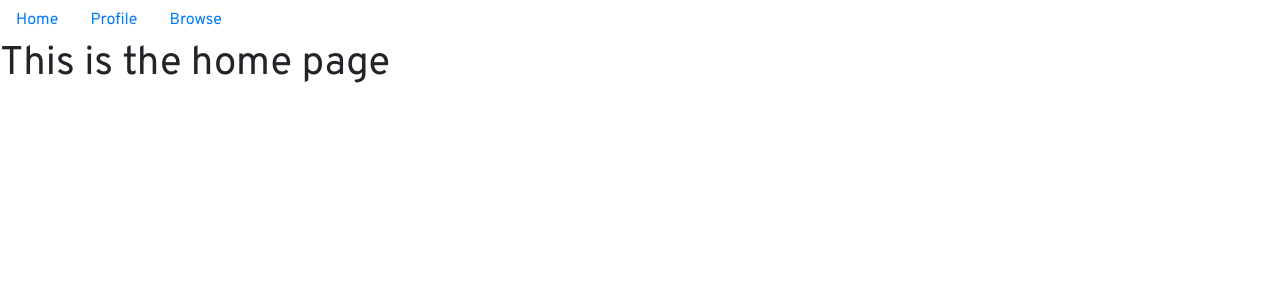
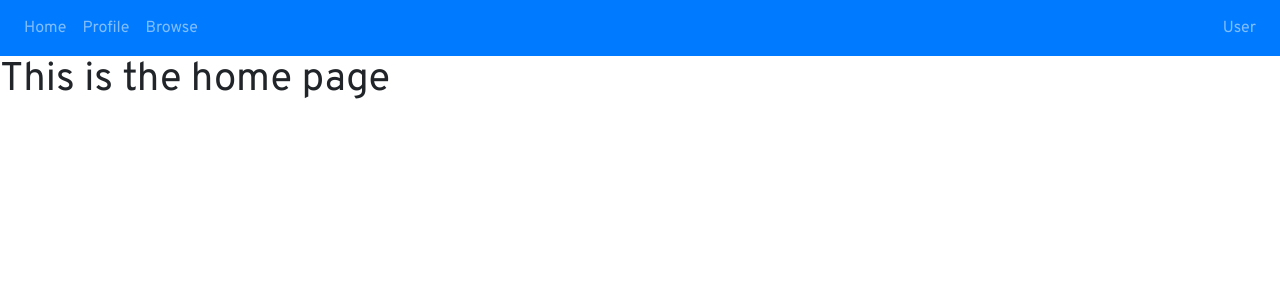
Before and after one commit to Eelsvek/hyojo-app, a Vue app: page / in a window 1280 px wide. Shown: the top 300 px of the page. Built offline with nearby package versions, Linux system fonts and the light colour scheme.

Commit message:
use navbar for main-nav

```diff
--- a/src/components/Navigation/MainMenu.vue
+++ b/src/components/Navigation/MainMenu.vue
@@ -1,9 +1,14 @@
 <template>
-  <b-nav>
-    <b-nav-item v-for="item in navItems" :key="item.id">
-      <router-link :to="item.url">{{ item.title }}</router-link>
-    </b-nav-item>
-  </b-nav>
+  <b-navbar variant="primary" type="dark">
+    <b-navbar-nav>
+      <b-nav-item v-for="item in navItems" :key="item.id" :to="item.url">
+        {{ item.title }}
+      </b-nav-item>
+    </b-navbar-nav>
+    <b-navbar-nav class="ml-auto">
+      <b-nav-item right>User</b-nav-item>
+    </b-navbar-nav>
+  </b-navbar>
 </template>
 
 <script>
```
Also changed, not shown: src/main.js (+7 -1 lines).
